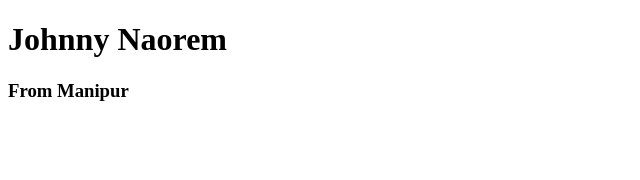
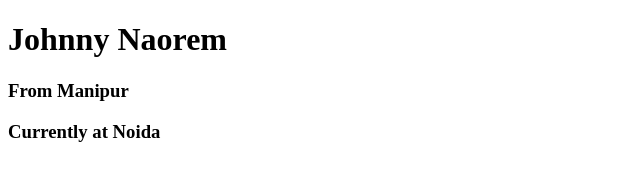
Before and after one commit to johnnynaorem/Demo, a plain HTML site: page index.html in a window 1280 px wide. Shown: the whole page, without its empty margins (0-640 px from the left). Drawn offline with Linux system fonts and the light colour scheme.

Commit message:
Add Current address

```diff
--- a/index.html
+++ b/index.html
@@ -8,5 +8,6 @@
 <body>
     <h1>Johnny Naorem</h1>
     <h3>From Manipur</h3>
+    <h3>Currently at Noida</h3>
 </body>
 </html>
```
